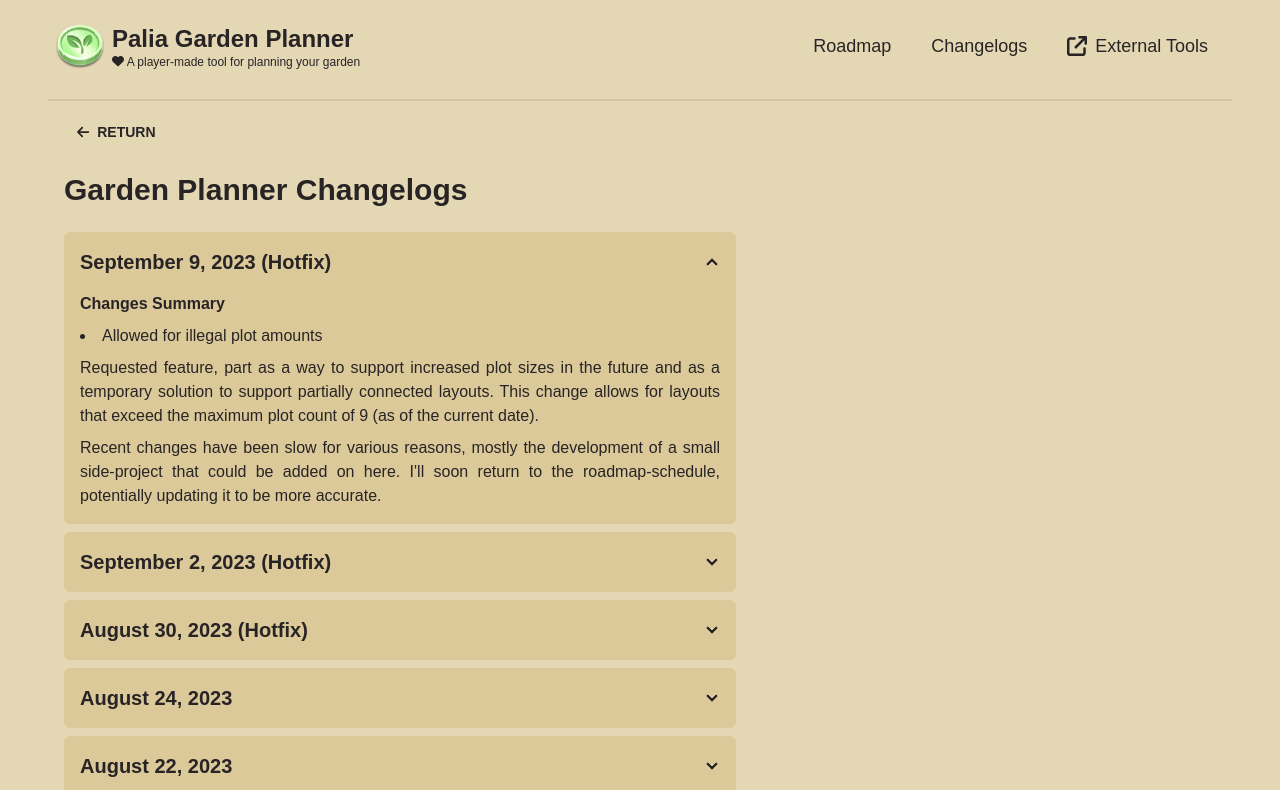
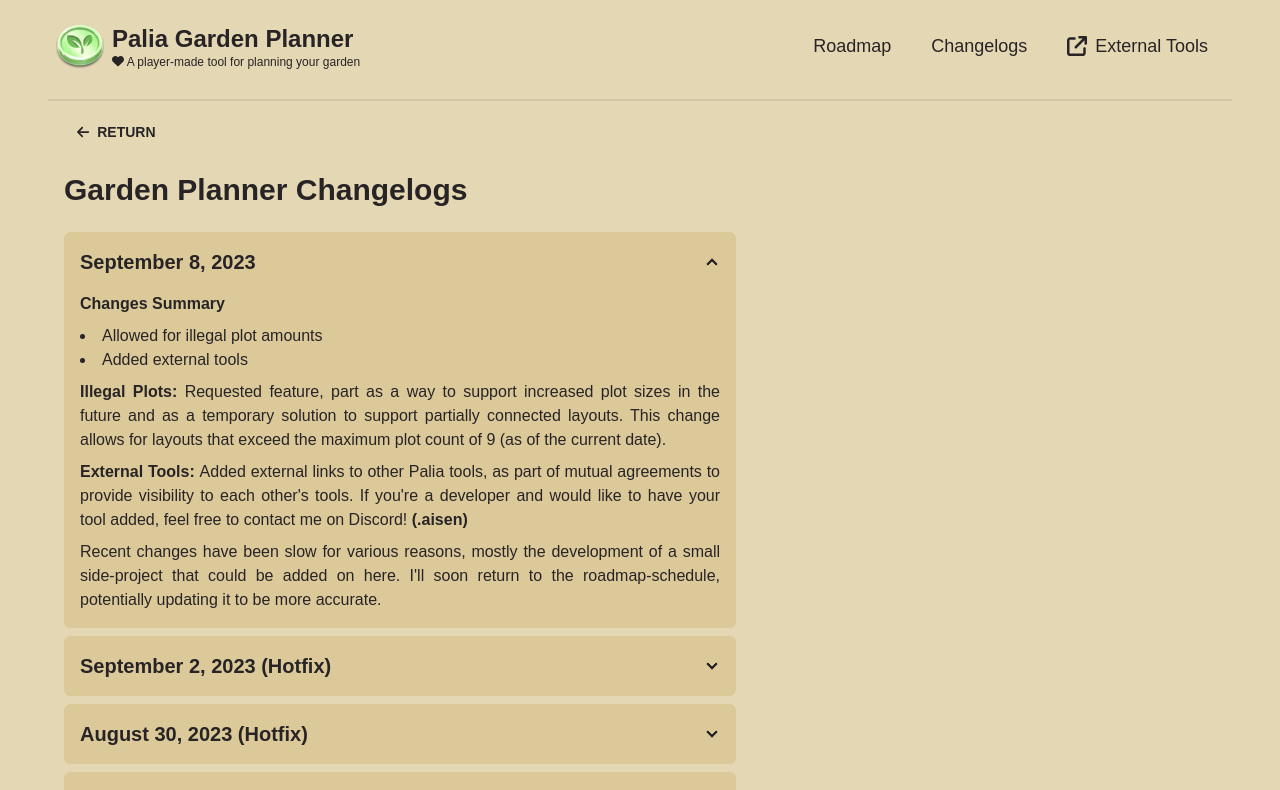
Before and after one commit to VincentAmante/palia-tools, a Nuxt app: page /changelogs in a window 1280 px wide. Shown: the top 790 px of the page. Built offline with nearby package versions, Linux system fonts and the light colour scheme; a web font is replaced by a local one.

Commit message:
Update changelogs.vue

```diff
--- a/pages/changelogs.vue
+++ b/pages/changelogs.vue
@@ -16,7 +16,7 @@
       <div class="collapse collapse-arrow bg-base-200 max-w-2xl">
         <input type="checkbox" checked>
         <h2 class="collapse-title text-xl font-bold">
-          September 9, 2023 (Hotfix)
+          September 8, 2023
         </h2>
         <div class="collapse-content flex flex-col gap-6 text-sm md:text-base  leading-6">
           <div class="flex flex-col gap-2">
@@ -25,10 +25,16 @@
             </h3>
             <ul class="list-disc list-inside">
               <li>Allowed for illegal plot amounts</li>
+              <li>Added external tools</li>
             </ul>
             <p>
-              Requested feature, part as a way to support increased plot sizes in the future and as a temporary solution to support partially connected layouts.
+              <span class="font-bold">Illegal Plots: </span>Requested feature, part as a way to support increased plot sizes in the future and as a temporary solution to support partially connected layouts.
               This change allows for layouts that exceed the maximum plot count of 9 (as of the current date).
+            </p>
+            <p>
+              <span class="font-bold">External Tools: </span>
+              Added external links to other Palia tools, as part of mutual agreements to provide visibility to each other's tools.
+              If you're a developer and would like to have your tool added, feel free to contact me on Discord! <span class="font-bold">(.aisen)</span>
             </p>
             <p>
               Recent changes have been slow for various reasons, mostly the development of a small side-project that could be added on here.
```
